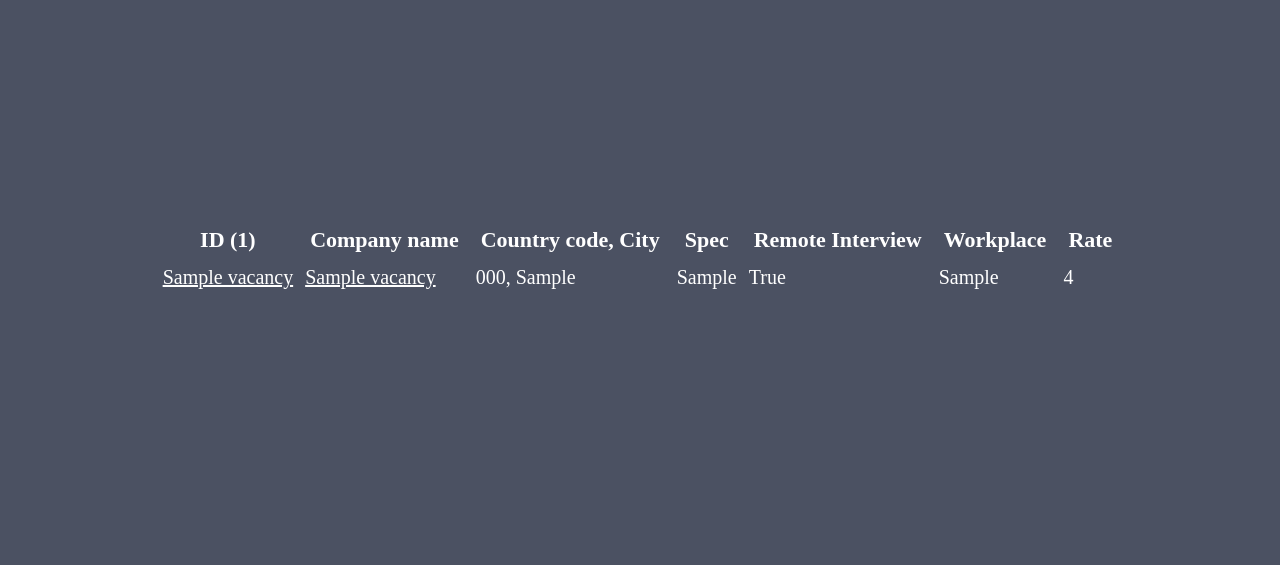
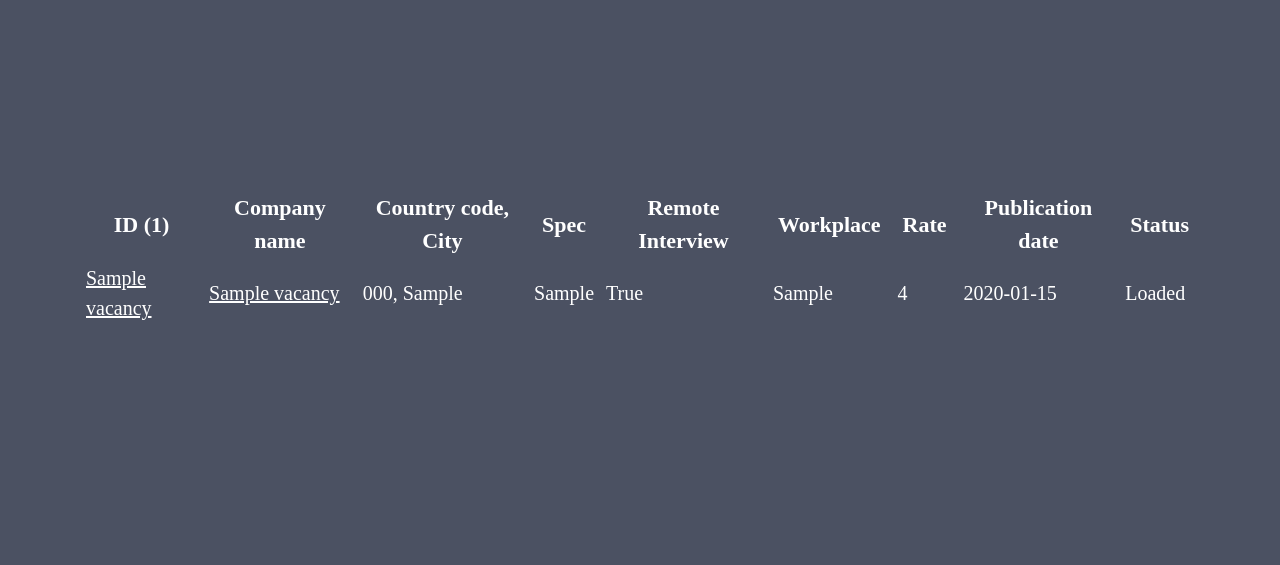
Before and after one commit to ArchiKeV/jjit, a FastAPI app: page /vacancy_list in a window 1280 px wide. Shown: the part 144-709 px from the top of the page. Run offline with FastAPI, Linux system fonts and the light colour scheme; tables that the repository leaves empty hold one stand-in row (values such as "Sample post").

Commit message:
feat: Add columns "Status"|"Publication date"

```diff
--- a/templates/vacancy_list.html
+++ b/templates/vacancy_list.html
@@ -21,6 +21,8 @@
         <th class="table__th">Remote Interview</th>
         <th class="table__th">Workplace</th>
         <th class="table__th">Rate</th>
+        <th class="table__th">Publication date</th>
+        <th class="table__th">Status</th>
       </tr>
       </thead>
       <tbody class="table__body">
@@ -37,6 +39,8 @@
         <td class="table__td">{{ vacancy.remote_interview }}</td>
         <td class="table__td">{{ vacancy.workplace_type }}</td>
         <td class="table__td">{{ vacancy.rate }}</td>
+        <td class="table__td">{{ vacancy.published_at }}</td>
+        <td class="table__td">{{ vacancy.status }}</td>
       </tr>
       {% endfor %}
       </tbody>
```
